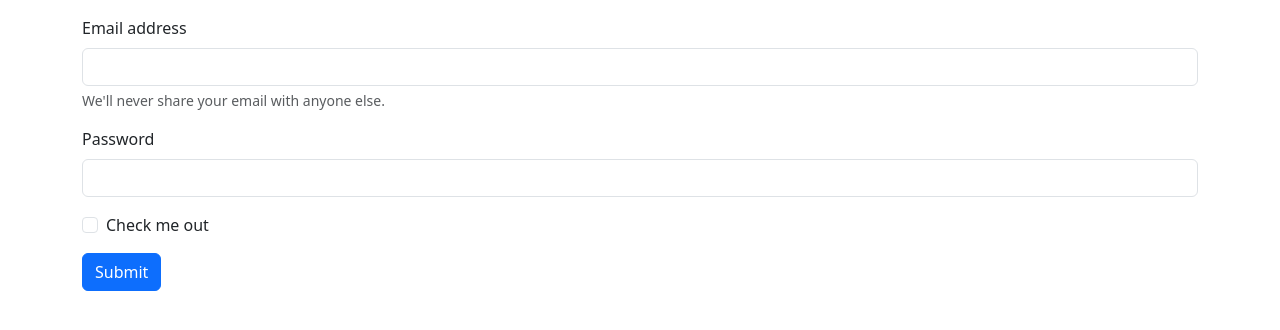
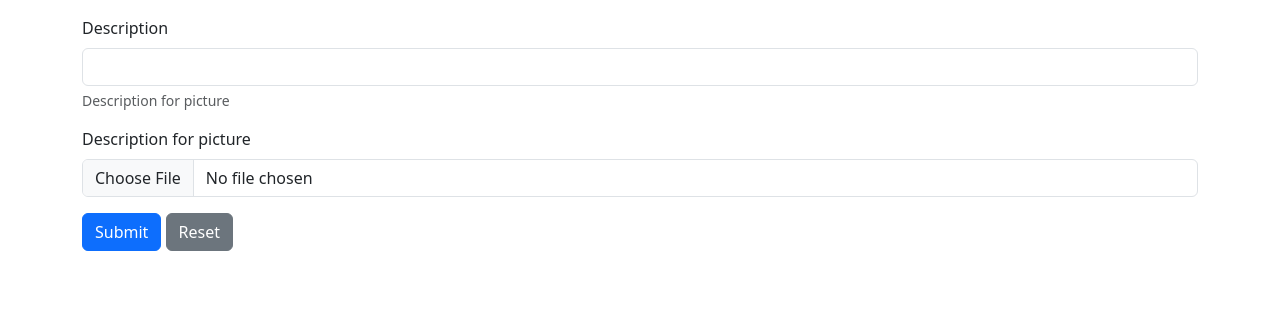
Before and after one commit to VladSkopenko/App_inst, a Django app: page /upload/ in a window 1280 px wide. Shown: the part 56-386 px from the top of the page. Run offline with Django 5.2, Linux system fonts and the light colour scheme.

Commit message:
Added forms  and carcas for upload

```diff
--- a/app_inst/app_photo/Templates/app_photo/upload.html
+++ b/app_inst/app_photo/Templates/app_photo/upload.html
@@ -4,19 +4,16 @@
     <div class="container mt-3">
         <form>
             <div class="mb-3">
-                <label for="exampleInputEmail1" class="form-label">Email address</label>
+                <label for="exampleInputEmail1" class="form-label">Description</label>
                 <input type="email" class="form-control" id="exampleInputEmail1" aria-describedby="emailHelp">
-                <div id="emailHelp" class="form-text">We'll never share your email with anyone else.</div>
+                <div id="emailHelp" class="form-text">Description for picture</div>
             </div>
             <div class="mb-3">
-                <label for="exampleInputPassword1" class="form-label">Password</label>
-                <input type="password" class="form-control" id="exampleInputPassword1">
-            </div>
-            <div class="mb-3 form-check">
-                <input type="checkbox" class="form-check-input" id="exampleCheck1">
-                <label class="form-check-label" for="exampleCheck1">Check me out</label>
+                <label for="formFile" class="form-label">Description for picture</label>
+                <input class="form-control" type="file" id="formFile">
             </div>
             <button type="submit" class="btn btn-primary">Submit</button>
+            <button type="submit" class="btn btn-secondary">Reset</button>
         </form>
     </div>
 {% endblock %}
```
Also changed, not shown: app_inst/app_photo/Templates/forms.py (added).
